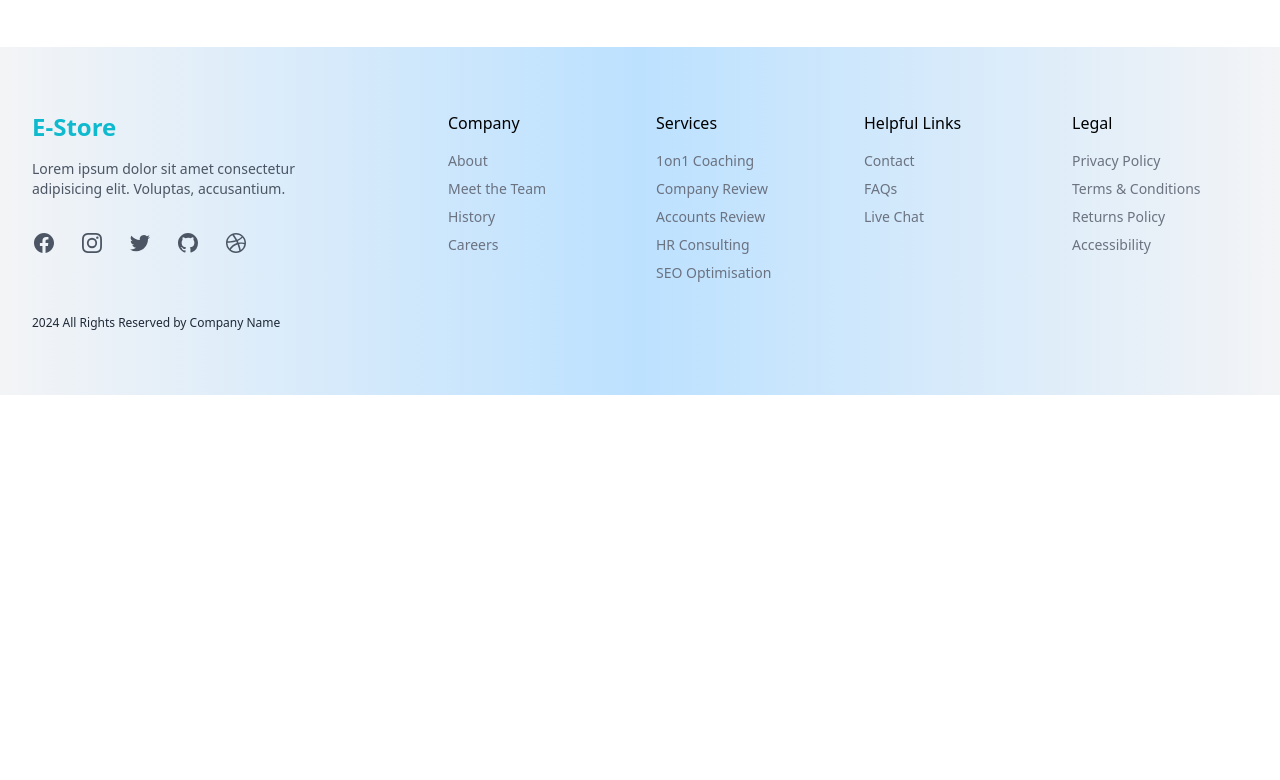
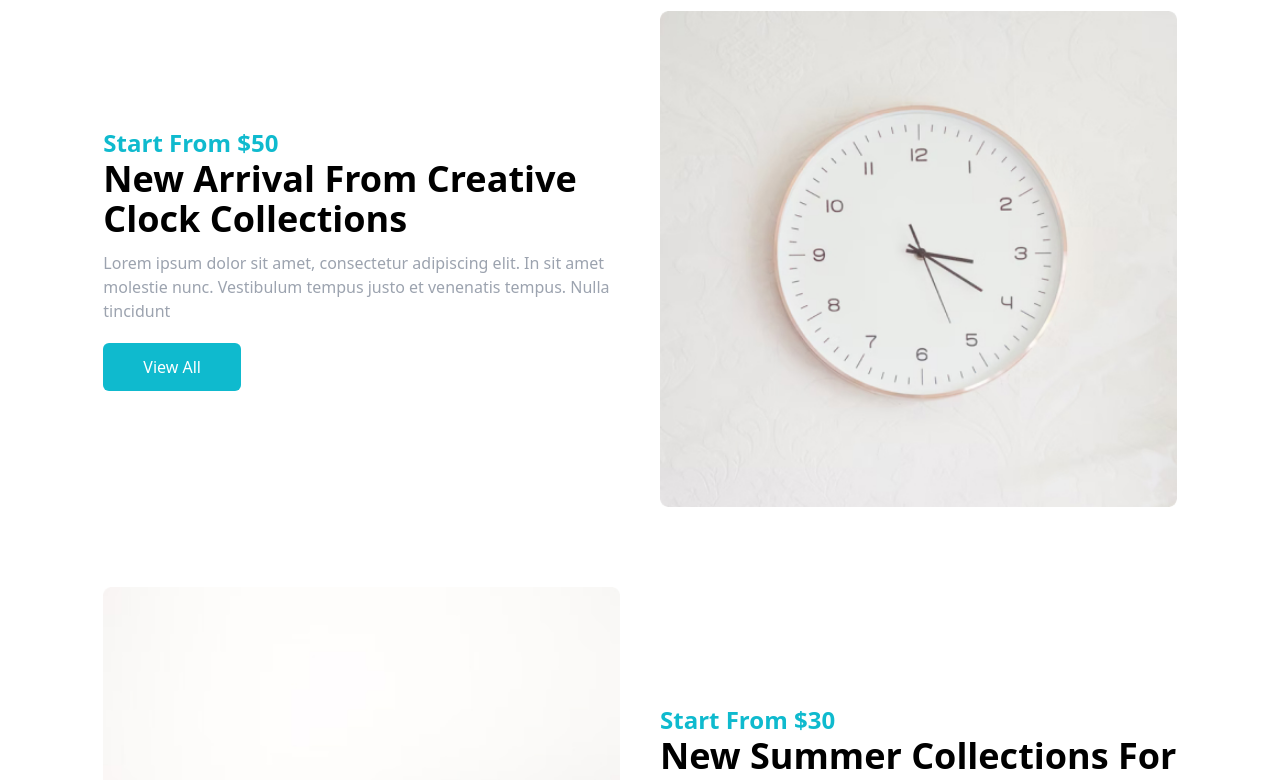
Before and after one commit to miyadhossain/e-store, a React (Vite) app: page / in a window 1280 px wide. Shown: the part 1500-2280 px from the top of the page. Before the commit the page ends 1895 px from the top, so only its background shows below. Built offline with nearby package versions, Linux system fonts and the light colour scheme; no server answers.

Commit message:
watch and sun glass featured section added

```diff
--- /dev/null
+++ b/src/components/ClockSection.jsx
@@ -0,0 +1,19 @@
+import WatchImage from "../assets/big-watch.jpg";
+import FeaturedCard from "./FeaturedCard";
+import FeaturedImageWrapper from "./FeaturedImageWrapper";
+import FeaturedWrapper from "./FeaturedWrapper";
+
+const ClockSection = () => {
+  return (
+    <FeaturedWrapper>
+      <FeaturedCard
+        title="Start From $50"
+        title2="New Arrival From Creative Clock Collections"
+        description="Lorem ipsum dolor sit amet, consectetur adipiscing elit. In sit amet molestie nunc. Vestibulum tempus justo et venenatis tempus. Nulla tincidunt"
+      />
+      <FeaturedImageWrapper img={WatchImage} />
+    </FeaturedWrapper>
+  );
+};
+
+export default ClockSection;
--- /dev/null
+++ b/src/components/FeaturedCard.jsx
@@ -0,0 +1,16 @@
+const FeaturedCard = ({ title, title2, description }) => {
+  return (
+    <div className="w-full lg:w-1/2 xl:w-5/12">
+      <h5 className="text-base lg:text-2xl text-primary font-semibold">
+        {title}
+      </h5>
+      <h3 className="text-lg lg:text-4xl font-semibold">{title2}</h3>
+      <p className="mt-3 text-gray-400 text-sm lg:text-base">{description}</p>
+      <button className="bg-primary text-white rounded-md px-2 lg:px-10 py-2 lg:py-3 mt-5 hover:bg-primary/70">
+        View All
+      </button>
+    </div>
+  );
+};
+
+export default FeaturedCard;
--- /dev/null
+++ b/src/components/FeaturedImageWrapper.jsx
@@ -0,0 +1,9 @@
+const FeaturedImageWrapper = ({ img }) => {
+  return (
+    <div className="w-full lg:w-1/2 xl:w-5/12">
+      <img src={img} alt="clock image" className="image_container" />
+    </div>
+  );
+};
+
+export default FeaturedImageWrapper;
--- /dev/null
+++ b/src/components/FeaturedWrapper.jsx
@@ -0,0 +1,9 @@
+const FeaturedWrapper = ({ children }) => {
+  return (
+    <div className="flex flex-col lg:flex-row items-center justify-center gap-10 mt-20">
+      {children}
+    </div>
+  );
+};
+
+export default FeaturedWrapper;
--- a/src/components/NewArrivalProducts.jsx
+++ b/src/components/NewArrivalProducts.jsx
@@ -20,7 +20,7 @@ const NewArrivalProducts = () => {
       </div>
     );
   return (
-    <section className="mt-10">
+    <section className="mt-20">
       <h6 className="text-2xl my-4 font-semibold">New Arrival</h6>
       <div className="grid grid-cols-1 md:grid-cols-2 lg:grid-cols-3 xl:grid-cols-4 gap-4">
         {products.products?.length > 0
--- a/src/components/ProductCard.jsx
+++ b/src/components/ProductCard.jsx
@@ -15,6 +15,8 @@ const ProductCard = ({ product }) => {
         </h5>
 
         <p className="font-normal mb-3 text-gray-400">{product?.description}</p>
+
+        {/* <button>Add to Cart</button> */}
       </div>
     </div>
   );
--- /dev/null
+++ b/src/components/SunGlassSection.jsx
@@ -0,0 +1,19 @@
+import SunGlassImage from "../assets/sun-glass.jpg";
+import FeaturedCard from "./FeaturedCard";
+import FeaturedImageWrapper from "./FeaturedImageWrapper";
+import FeaturedWrapper from "./FeaturedWrapper";
+
+const SunGlassSection = () => {
+  return (
+    <FeaturedWrapper>
+      <FeaturedImageWrapper img={SunGlassImage} />
+      <FeaturedCard
+        title="Start From $30"
+        title2="New Summer Collections For Man's Fashion"
+        description="Lorem ipsum dolor sit amet, consectetur adipiscing elit. In sit amet molestie nunc. Vestibulum tempus justo et venenatis tempus. Nulla tincidunt"
+      />
+    </FeaturedWrapper>
+  );
+};
+
+export default SunGlassSection;
--- a/src/pages/HomePage.jsx
+++ b/src/pages/HomePage.jsx
@@ -1,6 +1,8 @@
 import { useEffect } from "react";
 import BannersSection from "../components/BannersSection";
+import ClockSection from "../components/ClockSection";
 import NewArrivalProducts from "../components/NewArrivalProducts";
+import SunGlassSection from "../components/SunGlassSection";
 
 const HomePage = () => {
   useEffect(() => {
@@ -10,6 +12,8 @@ const HomePage = () => {
     <div className="app_container">
       <BannersSection />
       <NewArrivalProducts />
+      <ClockSection />
+      <SunGlassSection />
     </div>
   );
 };
```
